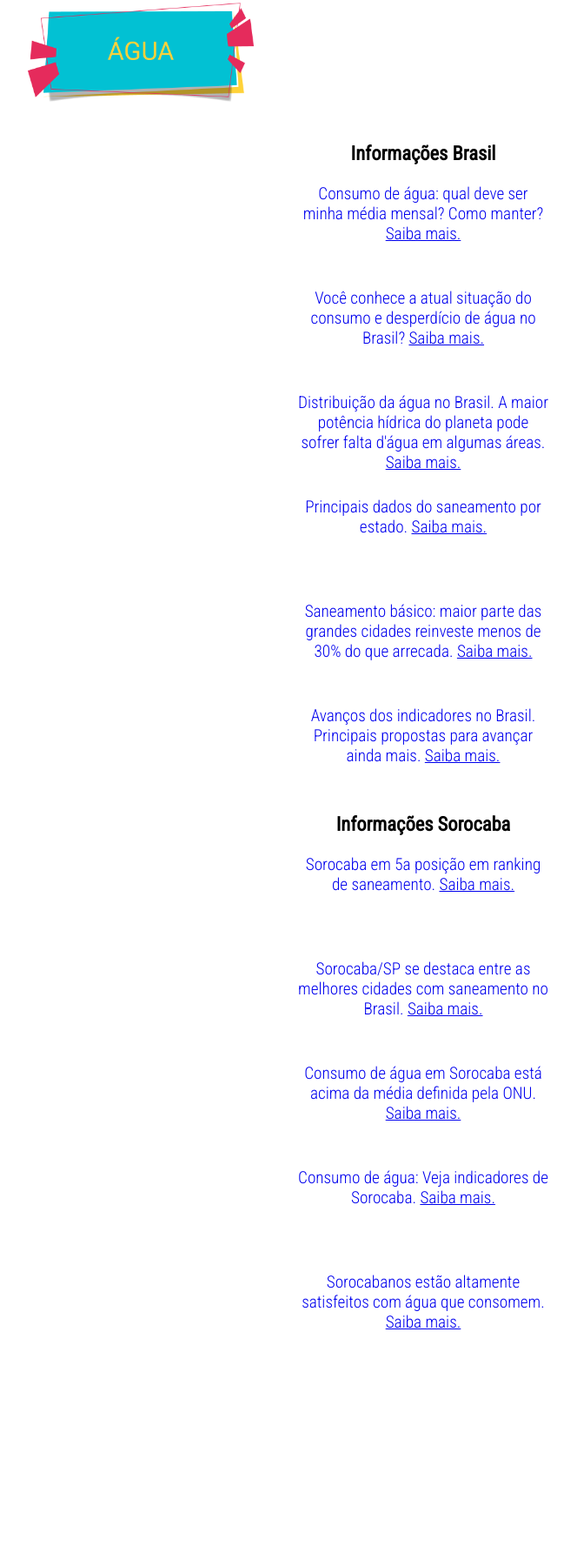
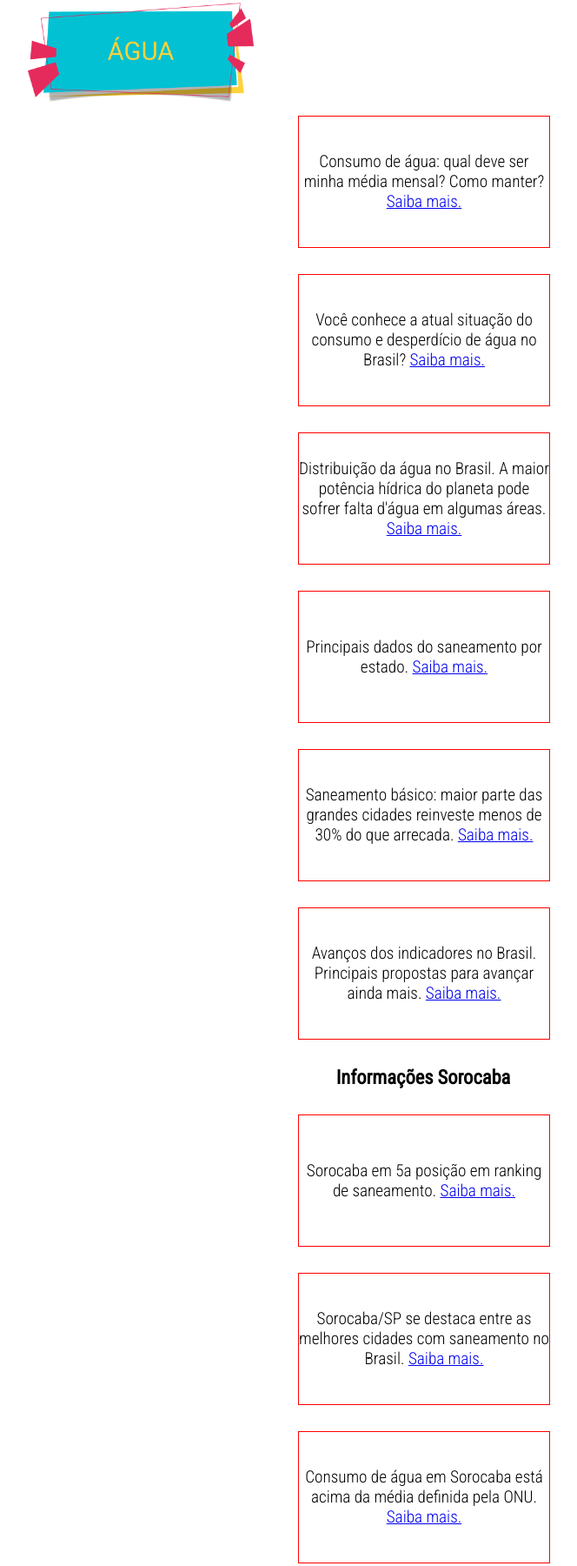
Before and after one commit to eduardofeliperodrigues/waterapp, a website: page src/views/agua.html in a window 1280 px wide. Shown: the part 114-1914 px from the top of the page at 87% size, without its empty margins (153-817 px from the left). Before the commit the page ends 1696 px from the top, so only its background shows below. Drawn offline with Linux system fonts and the light colour scheme.

Commit message:
Alteração das paginas e finalização do css

```diff
--- /dev/null
+++ b/public/styles/partials/cards.css
@@ -0,0 +1,8 @@
+.card-container-news .card-body {
+    width: 100%;
+    height: 150px;
+    border: solid 1px red;
+    margin: 30px auto;
+    display: flex;
+    align-items: center;
+}
--- a/src/server.js
+++ b/src/server.js
@@ -3,7 +3,7 @@ const express = require("express");
 const nunjucks = require("nunjucks");
 
 //Importação das paginas
-const { index, agua, research, saveResearch, results } = require("./pages");
+const { index, agua, esgoto, informativos, research, saveResearch, results } = require("./pages");
 
 //Configuração express
 const app = express();
@@ -24,6 +24,8 @@ nunjucks.configure("src/views", {
 //Configuração de rotas
 app.get("/", index);
 app.get("/agua", agua);
+app.get("/esgoto", esgoto);
+app.get("/informativos", informativos);
 app.get("/pesquisa", research);
 app.post("/pesquisa", saveResearch);
 app.get("/results", results);
--- a/src/views/agua.html
+++ b/src/views/agua.html
@@ -5,8 +5,9 @@
     <meta charset="UTF-8">
     <meta name="viewport" content="width=device-width, initial-scale=1.0">
 
+    <link rel="stylesheet" href="/styles/page.css">
     <link rel="stylesheet" href="/styles/partials/menu.css">
-    <link rel="stylesheet" href="/styles/page-agua.css">
+    <link rel="stylesheet" href="/styles/partials/cards.css">
 
     <link href="https://cdnjs.cloudflare.com/ajax/libs/font-awesome/4.7.0/css/font-awesome.min.css" rel="stylesheet">
     <link href="https://fonts.googleapis.com/css2?family=Roboto+Condensed:wght@300;400&display=swap" rel="stylesheet">
@@ -40,36 +41,32 @@
         </div>
     </div>
 
-    <div class="section" style="margin-top: 60px">
-        <!--Cards de acesso as áreas do app-->
+    <!-- Cards de acesso as áreas do app
         <h3>
             <center> Informações Brasil</center>
-        </h3>
+        </h3> -->
+
     <div class="container" align="center">
 
-            <div class="card" style="width: 18rem;">
-                <a class="text-secondary" href="#" style="text-decoration: none;">
+
+        <div class="card-container-news" style="width: 18rem;">
             <div class="card-body">
                 <p class="card-text">Consumo de água: qual deve ser minha média mensal? Como manter?
                     <a
                         href="https://www.leak.com.br/2019/06/22/consumo-de-agua-qual-deve-ser-minha-media-mensal-como-manter/#:~:text=O%20consumo%20m%C3%A9dio%20por%20pessoa%20De%20acordo%20com,para%20suprir%20as%20necessidades%20b%C3%A1sicas%20de%20uma%20pessoa.">
                         Saiba mais.</a></p>
             </div>
-                </a>
         </div>
 
-            <div class="card my-4" style="width: 18rem;">
-                <a class="text-secondary" href="#" style="text-decoration: none;">
+        <div class="card-container-news" style="width: 18rem;">
             <div class="card-body">
                 <p class="card-text">Você conhece a atual situação do consumo e desperdício de água no Brasil?
                     <a href="https://www.eosconsultores.com.br/consumo-e-desperdicio-de-agua/"> Saiba mais.</a>
                 </p>
             </div>
-                </a>
         </div>
 
-            <div class="card mb-4" style="width: 18rem;">
-                <a class="text-secondary" href="#" style="text-decoration: none;">
+        <div class="card-container-news" style="width: 18rem;">
             <div class="card-body">
                 <p class="card-text">Distribuição da água no Brasil. A maior potência hídrica do planeta pode
                     sofrer falta d'água em algumas áreas.
@@ -78,11 +75,9 @@
                         mais.</a>
                 </p>
             </div>
-                </a>
         </div>
 
-            <div class="card mb-4" style="width: 18rem;">
-                <a class="text-secondary" href="#" style="text-decoration: none;">
+        <div class="card-container-news" style="width: 18rem;">
             <div class="card-body">
                 <p class="card-text">Principais dados do saneamento por estado.
                     <a
@@ -90,11 +85,9 @@
                         mais.</a>
                 </p>
             </div>
-                </a>
         </div>
 
-            <div class="card mb-4" style="width: 18rem;">
-                <a class="text-secondary" href="#" style="text-decoration: none;">
+        <div class="card-container-news" style="width: 18rem;">
             <div class="card-body">
                 <p class="card-text">Saneamento básico: maior parte das grandes cidades reinveste menos de 30%
                     do que arrecada.
@@ -103,25 +96,21 @@
                         mais.</a>
                 </p>
             </div>
-                </a>
         </div>
 
-            <div class="card mb-4" style="width: 18rem;">
-                <a class="text-secondary" href="#" style="text-decoration: none;">
+        <div class="card-container-news" style="width: 18rem;">
             <div class="card-body">
                 <p class="card-text">Avanços dos indicadores no Brasil. Principais propostas para avançar ainda
                     mais.
                     <a href="https://blog.brkambiental.com.br/saneamento-basico-no-brasil/">Saiba mais.</a>
                 </p>
             </div>
-                </a>
         </div>
 
         <h3>
             <center>Informações Sorocaba</center>
         </h3>
-            <div class="card mb-4" style="width: 18rem;">
-                <a class="text-secondary" href="#" style="text-decoration: none;">
+        <div class="card-container-news" style="width: 18rem;">
             <div class="card-body">
                 <p class="card-text">Sorocaba em 5a posição em ranking de saneamento.
                     <a
@@ -129,22 +118,18 @@
                         mais.</a>
                 </p>
             </div>
-                </a>
         </div>
 
-            <div class="card mb-4" style="width: 18rem;">
-                <a class="text-secondary" href="#" style="text-decoration: none;">
+        <div class="card-container-news" style="width: 18rem;">
             <div class="card-body">
                 <p class="card-text">Sorocaba/SP se destaca entre as melhores cidades com saneamento no Brasil.
                     <a href="https://www.saneamentobasico.com.br/sorocaba-melhores-cidades-saneamento/">Saiba
                         mais.</a>
                 </p>
             </div>
-                </a>
         </div>
 
-            <div class="card mb-4" style="width: 18rem;">
-                <a class="text-secondary" href="#" style="text-decoration: none;">
+        <div class="card-container-news" style="width: 18rem;">
             <div class="card-body">
                 <p class="card-text">Consumo de água em Sorocaba está acima da média definida pela ONU.
                     <a
@@ -152,11 +137,9 @@
                         mais.</a>
                 </p>
             </div>
-                </a>
         </div>
 
-            <div class="card mb-4" style="width: 18rem;">
-                <a class="text-secondary" href="#" style="text-decoration: none;">
+        <div class="card-container-news" style="width: 18rem;">
             <div class="card-body">
                 <p class="card-text">Consumo de água: Veja indicadores de Sorocaba.
                     <a
@@ -164,11 +147,9 @@
                         mais.</a>
                 </p>
             </div>
-                </a>
         </div>
 
-            <div class="card mb-4" style="width: 18rem;">
-                <a class="text-secondary" href="#" style="text-decoration: none;">
+        <div class="card-container-news" style="width: 18rem;">
             <div class="card-body">
                 <p class="card-text">Sorocabanos estão altamente satisfeitos com água que consomem.
                     <a
@@ -176,10 +157,8 @@
                         mais.</a>
                 </p>
             </div>
-                </a>
         </div>
 
-        </div>
     </div>
 
     <script src="/scripts/menu.js"></script>
```
Also changed, not shown: src/pages.js (+13 -1 lines), src/views/esgoto.html (+70 -0 lines), src/views/informativos.html (+71 -0 lines), public/images/favicon.png (added), public/styles/page.css (renamed from public/styles/page-agua.css), src/views/results.html (line endings or trailing spaces). Lines whose indentation alone changed are shown as unchanged.
